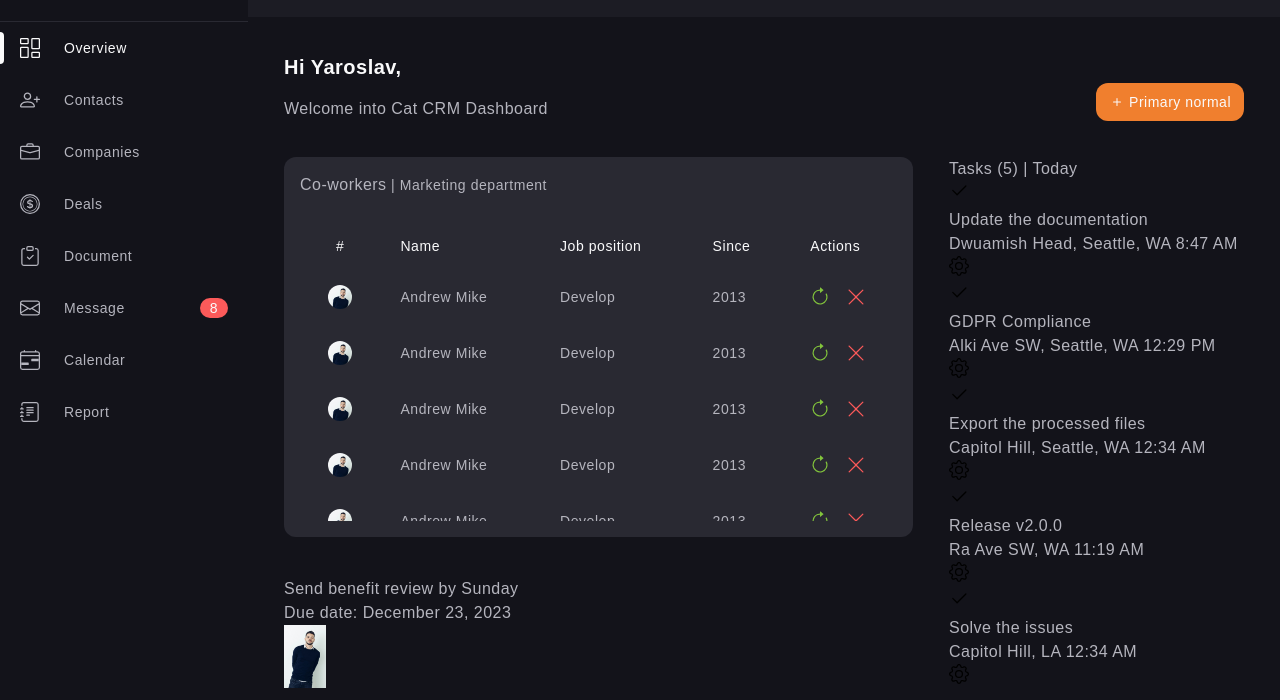
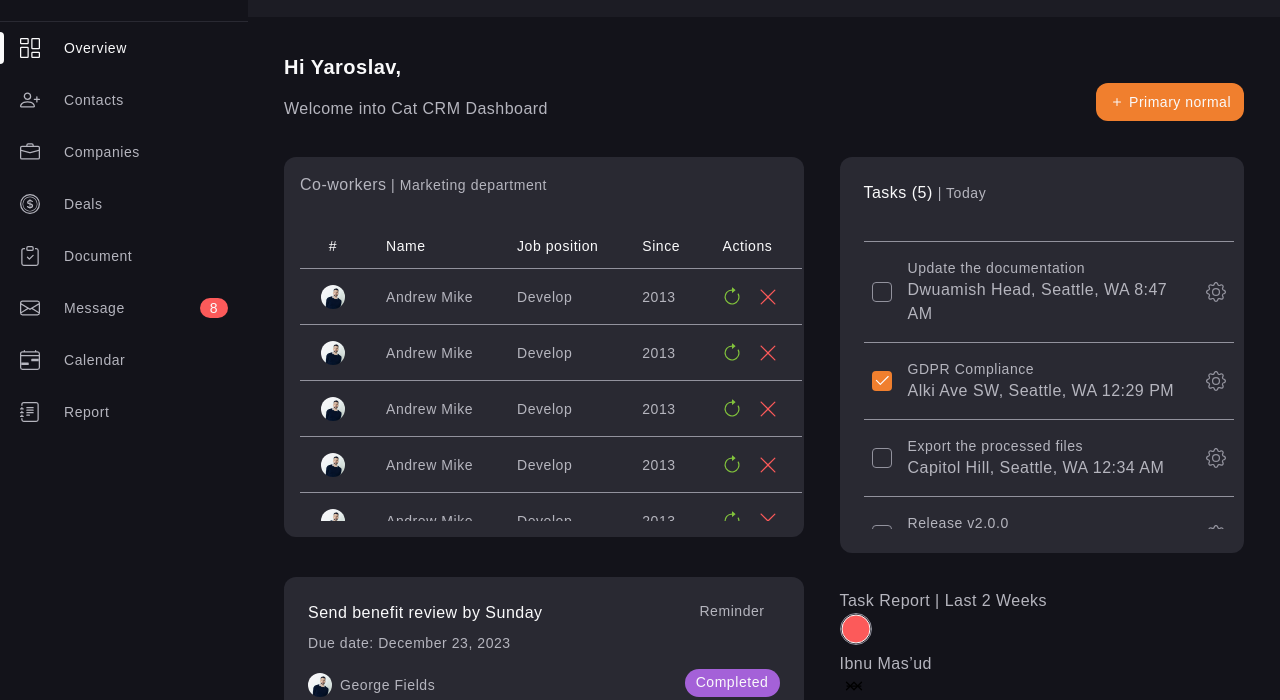
Before and after one commit to a-siaslcodes/Cat-CRM-Dashboard, a plain HTML site: page index.html in a window 1280 px wide. Shown: the part 51-751 px from the top of the page. Drawn offline with Linux system fonts and the light colour scheme; a script that the page names is missing; a web font is replaced by a local one.

Commit message:
Deploying to gh-pages from @ a-siaslcodes/Cat-CRM-Dashboard@da127c9f9f83a3fed0df5e6d818e849e3a4f7e4f 🚀

```diff
--- a/assets/index.css
+++ b/assets/index.css
@@ -186,25 +186,30 @@ body {
   letter-spacing: 0.03em;
 }
 
-.co-workers-table span, .co-workers-title span {
+.tasks-title span, .board-caption, .co-workers-table span, .co-workers-title span {
   font-size: 16px;
   font-weight: 500;
   line-height: 1.5;
   letter-spacing: 0.03em;
 }
 
-.menu-link, .menu-btn, .search-input, .co-workers-table caption, .co-workers-table tbody, .co-workers-details, .co-workers-title {
+.menu-link, .menu-btn, .search-input, .tasks-title, .tasks-heading, .board-details, .person-caption, .board-tag, .co-workers-table caption, .co-workers-table tbody, .co-workers-details, .co-workers-title {
   font-size: 14px;
   font-weight: 400;
   line-height: 1.43;
   letter-spacing: 0.04em;
 }
 
-.co-workers-table thead th, .co-workers-position, .co-workers-accept {
+.badge-danger, .badge-warning, .badge-success, .co-workers-table thead th, .co-workers-position, .co-workers-accept {
   font-size: 14px;
   font-weight: 500;
   line-height: 1.42;
   letter-spacing: 0.04em;
+}
+
+.tasks, .board-item {
+  padding: 16px;
+  border-radius: 12px;
 }
 
 body {
@@ -576,7 +581,7 @@ summary {
   display: block;
   width: 100%;
   height: 1px;
-  background-color: #292932;
+  background-color: #92929d;
 }
 .co-workers-table thead th:first-child {
   text-align: center;
@@ -596,9 +601,9 @@ summary {
   left: 0;
   bottom: 0;
   display: block;
-  width: 100px;
+  width: 100%;
   height: 1px;
-  background-color: #292932;
+  background-color: #92929d;
 }
 .co-workers-table .thumb {
   width: 24px;
@@ -614,8 +619,218 @@ summary {
      object-position: top center;
 }
 
+.board {
+  display: -webkit-box;
+  display: -webkit-flex;
+  display: -moz-box;
+  display: flex;
+  -webkit-flex-wrap: wrap;
+          flex-wrap: wrap;
+  gap: 20px;
+}
+
+.board-item {
+  -webkit-box-flex: 1;
+  -webkit-flex-grow: 1;
+     -moz-box-flex: 1;
+          flex-grow: 1;
+  display: -webkit-box;
+  display: -webkit-flex;
+  display: -moz-box;
+  display: flex;
+  -webkit-box-pack: justify;
+  -webkit-justify-content: space-between;
+     -moz-box-pack: justify;
+          justify-content: space-between;
+  gap: 43px;
+  background-color: #292932;
+}
+.board-item.hide {
+  display: none;
+}
+
+.board-caption {
+  margin-bottom: 8px;
+  color: #fafafb;
+}
+
+.board-details {
+  margin-bottom: 20px;
+  color: #b5b5be;
+}
+
+.person {
+  display: -webkit-box;
+  display: -webkit-flex;
+  display: -moz-box;
+  display: flex;
+  -webkit-box-align: center;
+  -webkit-align-items: center;
+     -moz-box-align: center;
+          align-items: center;
+  gap: 8px;
+}
+
+.person-thumb {
+  width: 24px;
+  height: 24px;
+  border-radius: 50%;
+  overflow: hidden;
+}
+.person-thumb img {
+  -o-object-fit: cover;
+     object-fit: cover;
+  -o-object-position: top center;
+     object-position: top center;
+}
+
+.board-right {
+  display: -webkit-box;
+  display: -webkit-flex;
+  display: -moz-box;
+  display: flex;
+  -webkit-box-orient: vertical;
+  -webkit-box-direction: normal;
+  -webkit-flex-direction: column;
+     -moz-box-orient: vertical;
+     -moz-box-direction: normal;
+          flex-direction: column;
+  min-height: 100%;
+}
+
+.board-tag {
+  margin-bottom: auto;
+  text-align: center;
+  color: #b5b5be;
+}
+
 .tasks {
   grid-area: tasks;
+  min-width: 340px;
+  max-height: 420px;
+  background-color: #292932;
+}
+
+.tasks-title {
+  margin-bottom: 36px;
+  color: #b5b5be;
+}
+.tasks-title span {
+  color: #fafafb;
+}
+
+.tasks-list {
+  max-height: 288px;
+  overflow: auto;
+}
+.tasks-list::-webkit-scrollbar {
+  width: 14px;
+}
+.tasks-list::-webkit-scrollbar-track {
+  background-color: transparent;
+  border-radius: 104px;
+}
+.tasks-list::-webkit-scrollbar-track:hover {
+  background-color: rgba(255, 255, 255, 0.3);
+}
+.tasks-list::-webkit-scrollbar-thumb {
+  background-color: #b5b5be;
+  background-clip: content-box;
+  border: 5px solid transparent;
+  border-radius: 100px;
+}
+.tasks-list::-webkit-scrollbar-thumb:hover {
+  background-color: #f07f2e;
+}
+
+.tasks-item {
+  display: -webkit-box;
+  display: -webkit-flex;
+  display: -moz-box;
+  display: flex;
+  -webkit-box-align: center;
+  -webkit-align-items: center;
+     -moz-box-align: center;
+          align-items: center;
+  gap: 16px;
+  padding: 16px 8px;
+  border-top: 1px solid;
+  border-color: #92929d;
+}
+
+.tasks-checkbox {
+  -webkit-flex-shrink: 0;
+          flex-shrink: 0;
+  display: -webkit-box;
+  display: -webkit-flex;
+  display: -moz-box;
+  display: flex;
+  -webkit-box-align: center;
+  -webkit-align-items: center;
+     -moz-box-align: center;
+          align-items: center;
+  -webkit-box-pack: center;
+  -webkit-justify-content: center;
+     -moz-box-pack: center;
+          justify-content: center;
+  width: 20px;
+  height: 20px;
+  cursor: pointer;
+}
+
+.tasks-checkbox-icon {
+  -webkit-transition: 300ms ease;
+  -moz-transition: 300ms ease;
+  transition: 300ms ease;
+  -webkit-transition-property: fill, background-color, border-color;
+  -moz-transition-property: fill, background-color, border-color;
+  transition-property: fill, background-color, border-color;
+  fill: transparent;
+  border: 1px solid;
+  border-color: #92929d;
+  border-radius: 4px;
+}
+.tasks-input:checked + .tasks-checkbox-icon {
+  fill: #fafafb;
+  background-color: #f07f2e;
+  border-color: transparent;
+}
+.tasks-input:focus-visible + .tasks-checkbox-icon {
+  outline: 2px solid;
+  outline-color: #92929d;
+  outline-offset: 2px;
+}
+
+.tasks-info {
+  -webkit-box-flex: 1;
+  -webkit-flex-grow: 1;
+     -moz-box-flex: 1;
+          flex-grow: 1;
+}
+
+.tasks-heading {
+  color: #b5b5be;
+}
+
+.tasks-btn {
+  -webkit-transition: 300ms ease;
+  -moz-transition: 300ms ease;
+  transition: 300ms ease;
+  -webkit-transition-property: outline;
+  -moz-transition-property: outline;
+  transition-property: outline;
+  width: 20px;
+  height: 20px;
+  color: #92929d;
+  border-radius: 50%;
+}
+.tasks-btn:focus-visible {
+  outline: 2px solid;
+  outline-color: rgba(146, 146, 157, 0.6);
+  outline-offset: 3px;
+}
+.tasks-btn-icon {
+  fill: currentColor;
 }
 
 .reports {
@@ -822,6 +1037,33 @@ summary {
   margin-left: auto;
 }
 
+.badge-danger {
+  min-width: 95px;
+  padding: 4px 8px;
+  text-align: center;
+  color: #fafafb;
+  border-radius: 20px;
+  background-color: #fc5a5a;
+}
+
+.badge-warning {
+  min-width: 95px;
+  padding: 4px 8px;
+  text-align: center;
+  color: #fafafb;
+  border-radius: 20px;
+  background-color: #a461d8;
+}
+
+.badge-success {
+  min-width: 95px;
+  padding: 4px 8px;
+  text-align: center;
+  color: #fafafb;
+  border-radius: 20px;
+  background-color: #82c43c;
+}
+
 @media only screen and (min-width: 768px) {
   .main {
     gap: 36px;
@@ -835,6 +1077,9 @@ summary {
 }
 
 @media only screen and (min-width: 1200px) {
+  .tasks, .board-item {
+    padding: 24px;
+  }
   .page {
     display: grid;
     grid-template-columns: 248px 1fr;
@@ -861,6 +1106,9 @@ summary {
     margin-bottom: 16px;
   }
   .co-workers-container {
+    margin-right: -14px;
+  }
+  .tasks-list {
     margin-right: -14px;
   }
   .logo {
@@ -890,6 +1138,12 @@ summary {
     margin-bottom: 36px;
   }
   .co-workers-table thead {
+    background-color: #1c1c24;
+  }
+  .co-workers-table tbody td::after {
+    background-color: #292932;
+  }
+  .board-item {
     background-color: #1c1c24;
   }
 }
--- a/index.html
+++ b/index.html
@@ -701,7 +701,7 @@
             </div>
             <div class="board-right">
               <p class="board-tag">Reminder</p>
-              <p class="badge warning">Completed</p>
+              <p class="badge-warning">Completed</p>
             </div>
           </li>
           <li class="board-item">
@@ -725,7 +725,7 @@
             </div>
             <div class="board-right">
               <p class="board-tag">Call</p>
-              <p class="badge error">Ended</p>
+              <p class="badge-danger">Ended</p>
             </div>
           </li>
           <li class="board-item hide">
@@ -748,7 +748,7 @@
             </div>
             <div class="board-right">
               <p class="board-tag">Reminder</p>
-              <p class="badge">Completed</p>
+              <p class="badge-success">Completed</p>
             </div>
           </li>
         </ul>
```
